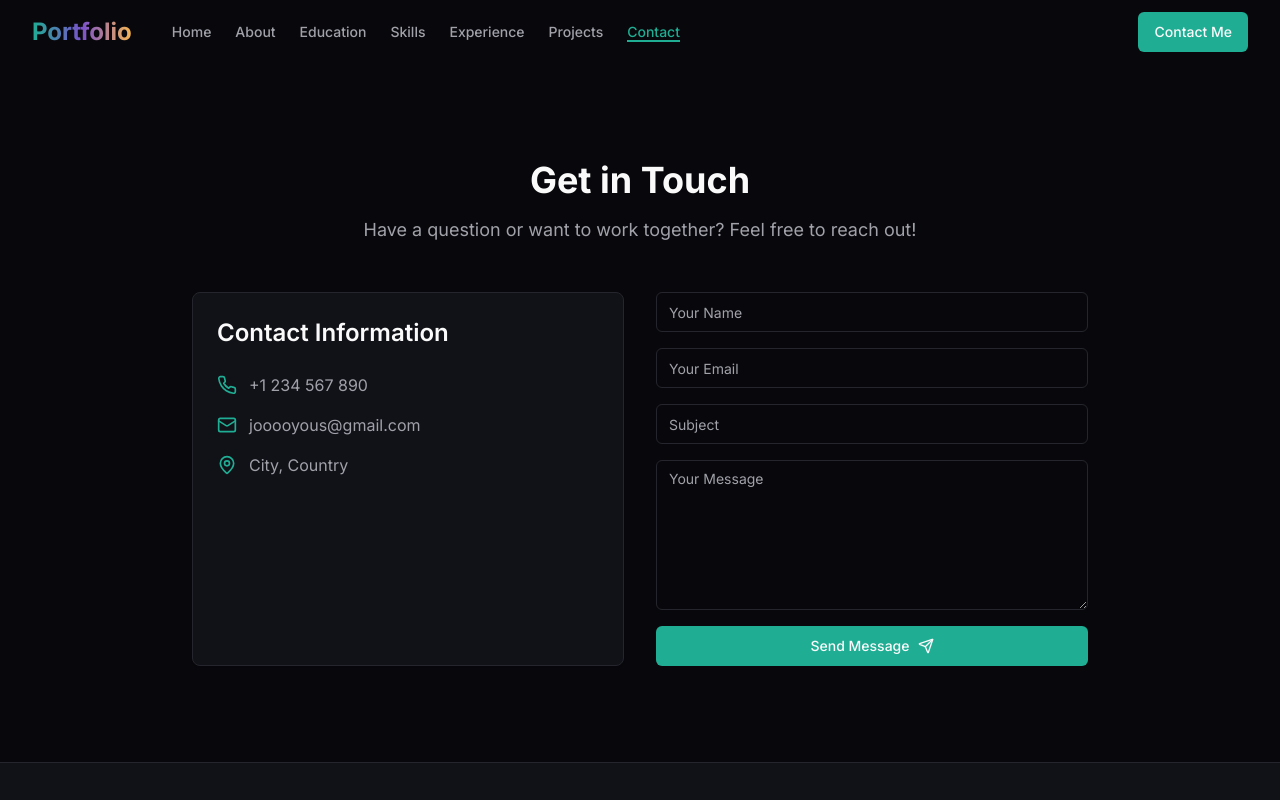
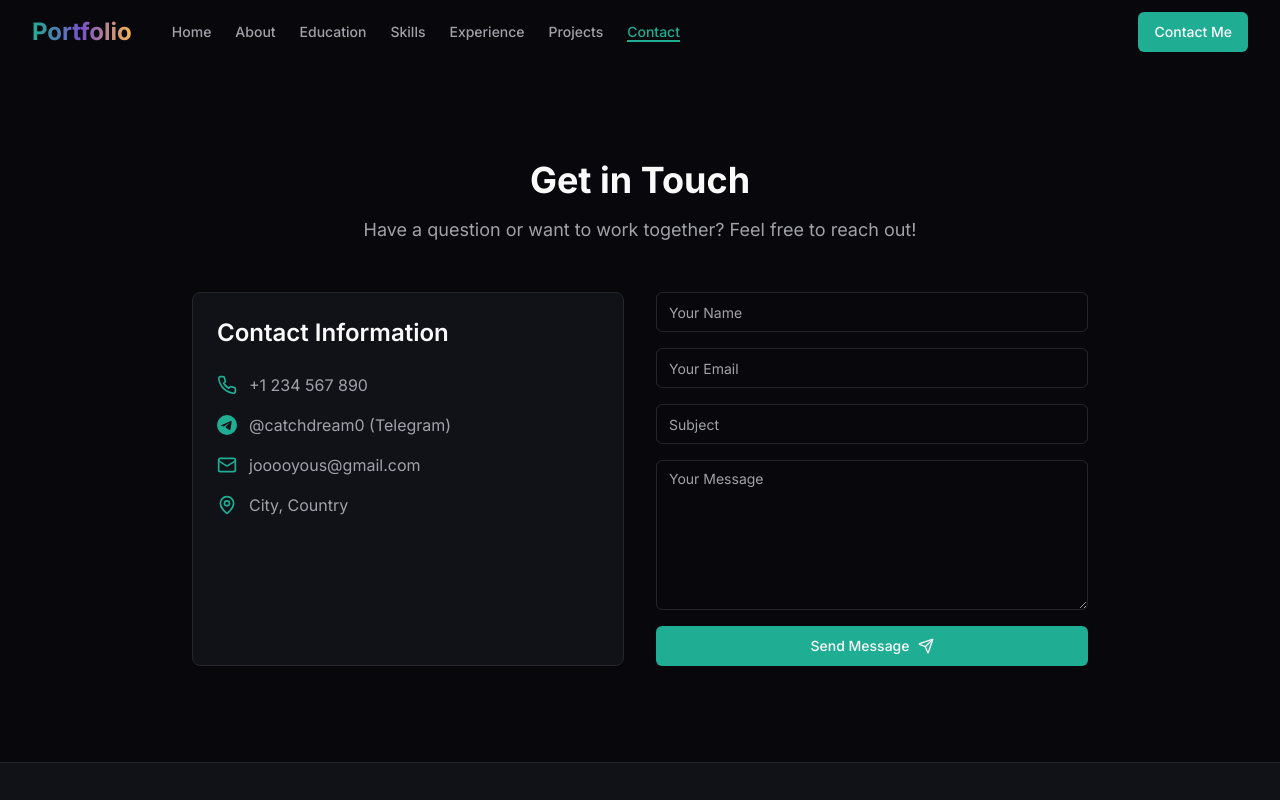
Before and after one commit to dreamer-0125/my-portfolio, a Next.js app: page /contact in a window 1280 px wide. Shown: the top 800 px of the page. Built offline with nearby package versions, Linux system fonts and the light colour scheme.

Commit message:
add: telegram contact information

```diff
--- a/app/contact/page.tsx
+++ b/app/contact/page.tsx
@@ -4,10 +4,26 @@ import { useState } from 'react';
 import { motion } from 'framer-motion';
 import { Phone, Mail, MapPin, Send } from 'lucide-react';
 
+import Link from 'next/link';
+
+function TelegramIcon({ className }: { className?: string }) {
+	return (
+		<svg
+			xmlns="http://www.w3.org/2000/svg"
+			viewBox="0 0 24 24"
+			fill="currentColor"
+			className={className}
+		>
+			<path d="M11.944 0A12 12 0 0 0 0 12a12 12 0 0 0 12 12 12 12 0 0 0 12-12A12 12 0 0 0 12 0a12 12 0 0 0-.056 0zm4.962 7.224c.1-.002.321.023.465.14a.506.506 0 0 1 .171.325c.016.093.036.306.02.472-.18 1.898-.962 6.502-1.36 8.627-.168.9-.499 1.201-.82 1.23-.696.065-1.225-.46-1.9-.902-1.056-.693-1.653-1.124-2.678-1.8-1.185-.78-.417-1.21.258-1.91.177-.184 3.247-2.977 3.307-3.23.007-.032.014-.15-.056-.212s-.174-.041-.249-.024c-.106.024-1.793 1.14-5.061 3.345-.48.33-.913.49-1.302.48-.428-.008-1.252-.241-1.865-.44-.752-.245-1.349-.374-1.297-.789.027-.216.325-.437.893-.663 3.498-1.524 5.83-2.529 6.998-3.014 3.332-1.386 4.025-1.627 4.476-1.635z" />
+		</svg>
+	);
+}
+
 import { Button } from '@/components/ui/button';
 import { Input } from '@/components/ui/input';
 import { Textarea } from '@/components/ui/textarea';
 import { Card, CardContent } from '@/components/ui/card';
+import { siteConfig } from '@/lib/constants';
 import { fadeIn, staggerContainer } from '@/lib/motion';
 
 export default function ContactPage() {
@@ -64,6 +80,15 @@ export default function ContactPage() {
 											<Phone className="h-5 w-5 text-primary mr-3" />
 											<p className="text-muted-foreground">+1 234 567 890</p>
 										</div>
+										<Link
+											href={siteConfig.links.telegram}
+											target="_blank"
+											rel="noopener noreferrer"
+											className="flex items-center hover:text-primary transition-colors"
+										>
+											<TelegramIcon className="h-5 w-5 text-primary mr-3 shrink-0" />
+											<p className="text-muted-foreground">@catchdream0 (Telegram)</p>
+										</Link>
 										<div className="flex items-center">
 											<Mail className="h-5 w-5 text-primary mr-3" />
 											<p className="text-muted-foreground">jooooyous@gmail.com</p>
--- a/lib/constants.ts
+++ b/lib/constants.ts
@@ -38,6 +38,7 @@ export const siteConfig = {
 		twitter: 'https://twitter.com/yourusername',
 		facebook: 'https://facebook.com/yourusername',
 		instagram: 'https://instagram.com/yourusername',
+		telegram: 'https://t.me/catchdream0',
 		whatsapp: 'https://wa.me/yourphonenumber',
 		email: 'mailto:youremail@example.com',
 		phone: 'tel:+1234567890',
```
